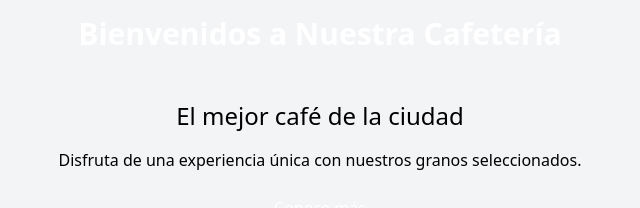
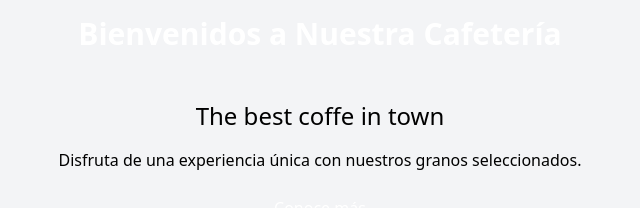
Before and after one commit to erickrmoreno/didactic-rotary-phone, a website: page index.html in a window 1280 px wide. Shown: the whole page, without its empty margins (320-960 px from the left). Drawn offline with nearby package versions, Linux system fonts and the light colour scheme.

Commit message:
text changed

```diff
--- a/index.html
+++ b/index.html
@@ -12,7 +12,7 @@
   </header>
   <main class="p-8">
     <section class="text-center">
-      <h2 class="text-2xl mb-4">El mejor café de la ciudad</h2>
+      <h2 class="text-2xl mb-4">The best coffe in town</h2>
       <p class="mb-6">Disfruta de una experiencia única con nuestros granos seleccionados.</p>
       <a href="#" class="bg-brown-600 text-white px-4 py-2 rounded">Conoce más</a>
     </section>
```
Also changed, not shown: 1 other file.
